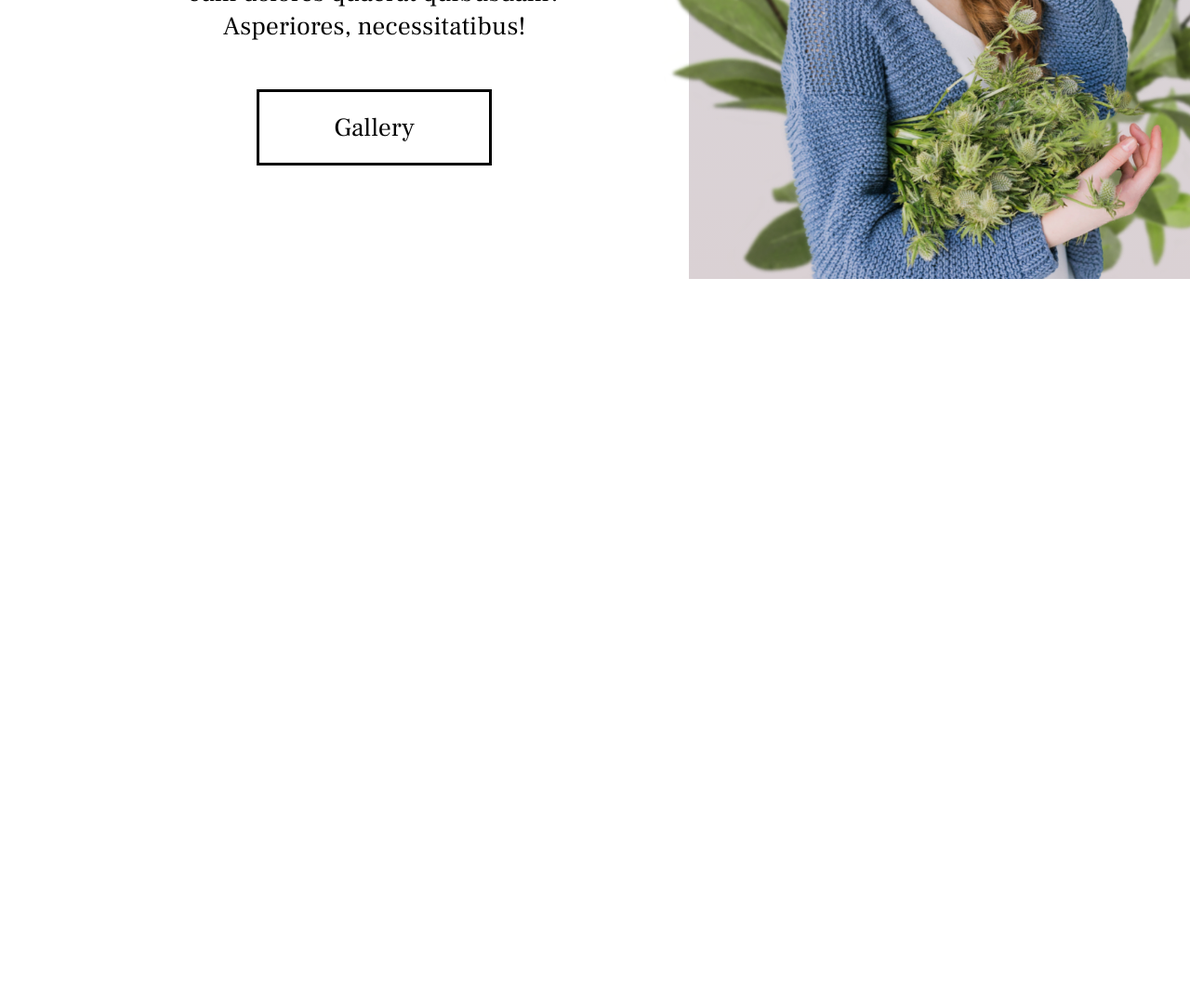
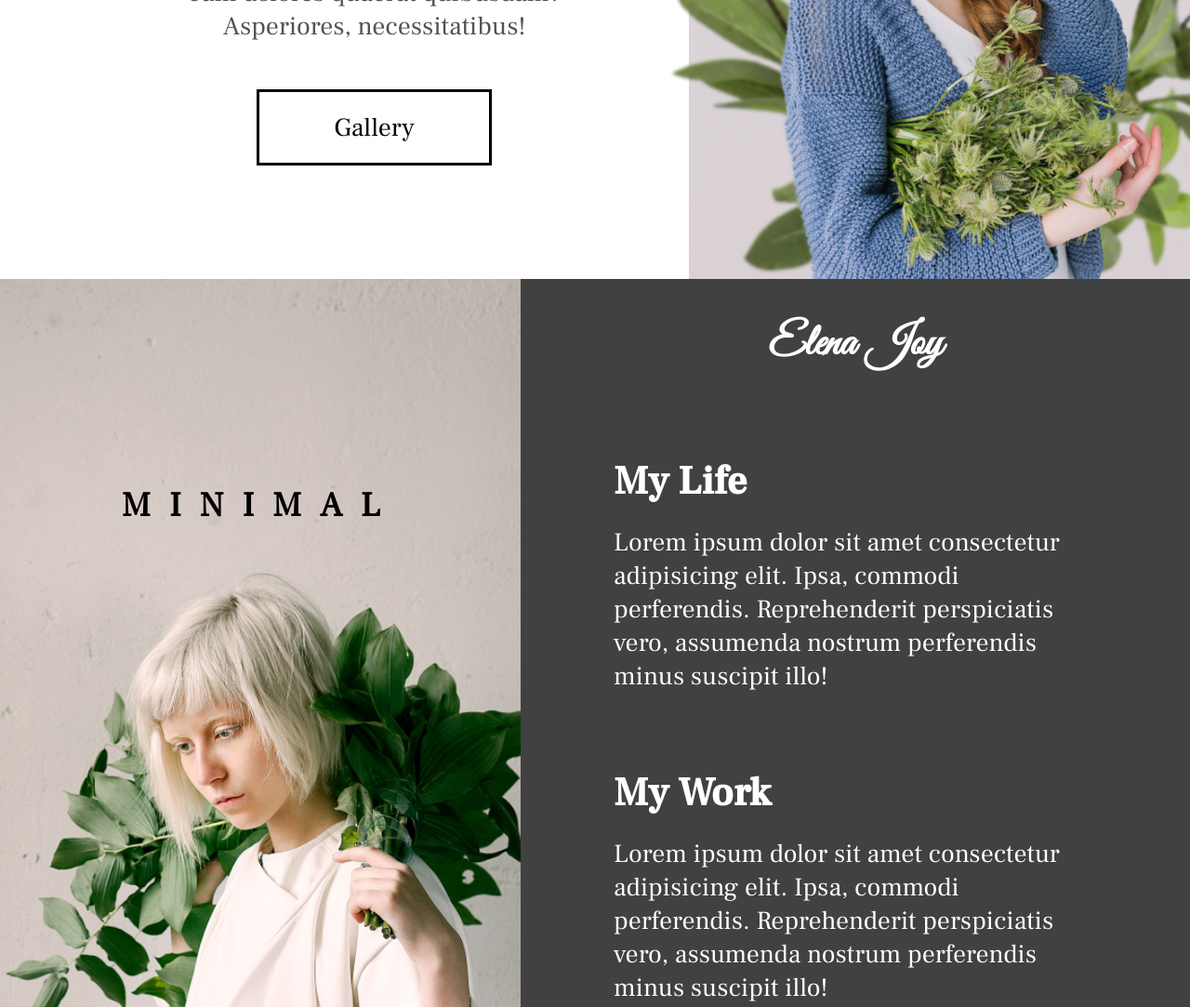
Before and after one commit to Ianphantom/Project-Website-elenaJoy, a plain HTML site: page index.html in a window 1280 px wide. Shown: the part 501-1584 px from the top of the page at 93% size. Before the commit the page ends 801 px from the top, so only its background shows below. Drawn offline with Linux system fonts and the light colour scheme.

Commit message:
About section

```diff
--- a/index.html
+++ b/index.html
@@ -42,6 +42,27 @@
                     <img src="/img/plant2.png" alt="" class="plant2 plant">
                 </div>
             </section>
+            <section class="about ">
+                <div class="about-image">
+                    <h5>MINIMAL</h5>
+                    <img src="/img/about-image.png" alt="about-image">
+                </div>
+                <div class="about-text flex">
+                    <h2>Elena Joy</h2>
+                    <div class="about-life">
+                        <h3>My Life</h3>
+                        <p>Lorem ipsum dolor sit amet consectetur adipisicing elit. Ipsa, commodi perferendis. Reprehenderit perspiciatis vero, assumenda nostrum perferendis minus suscipit illo!</p>
+                    </div>
+                    <div class="about-work">
+                        <h3>My Work</h3>
+                        <p>Lorem ipsum dolor sit amet consectetur adipisicing elit. Ipsa, commodi perferendis. Reprehenderit perspiciatis vero, assumenda nostrum perferendis minus suscipit illo!</p>
+                    </div>
+                    <div class="about-contact">
+                        <h3>Get in touch</h3>
+                        <p>Lorem ipsum dolor sit amet consectetur adipisicing elit. Ipsa, commodi perferendis. Reprehenderit perspiciatis vero, assumenda nostrum perferendis minus suscipit illo!</p>
+                    </div>
+                </div>
+            </section>
         </main>
     </body>
 </html>
--- a/style.css
+++ b/style.css
@@ -114,6 +114,7 @@ nav{
 
 .hero-introduction p{
     padding: 5rem 10rem;
+    color: var(--grey-text);
 }
 .hero-introduction h2{
     padding-top: 3rem;
@@ -180,6 +181,45 @@ nav{
 .burger, .menu-check{
     display: none;
 }
+
+.about{
+    min-height: 100vh;
+    display: flex;
+    flex-wrap: wrap;
+}
+.about-text{
+    color: white;
+    flex: 2 1 40rem;
+    justify-content: space-around;
+    background: var(--background-color);
+}
+.about-text div{
+    padding: 3rem 10rem;
+}
+.about-text h3{
+    padding: 2rem 0rem;
+    font-family: "Ruhl Medium";
+}
+.about-text h2{
+    font-family: "Vibes";
+    padding: 4rem;
+}
+.about-image{
+    position: relative;
+    flex: 1 1 40rem;
+}
+.about-image h5{
+    position: absolute;
+    letter-spacing: 2rem;
+    top: 20%;
+    left: 50%;
+    transform: translate(-50%, -20%);
+}
+.about-image img{
+    width: 100%;
+    height: 100%;
+    object-fit: cover;
+}
 @media screen and (max-width: 842px) {
     .hero{
         width: 100%;
@@ -241,4 +281,7 @@ nav{
     .menu-check:checked ~ .burger span:nth-child(3){
         transform: rotateZ(-45deg) translateY(-300%);
     }
+    .about-text div{
+        padding: 3rem 3rem;
+    }
 }
```
